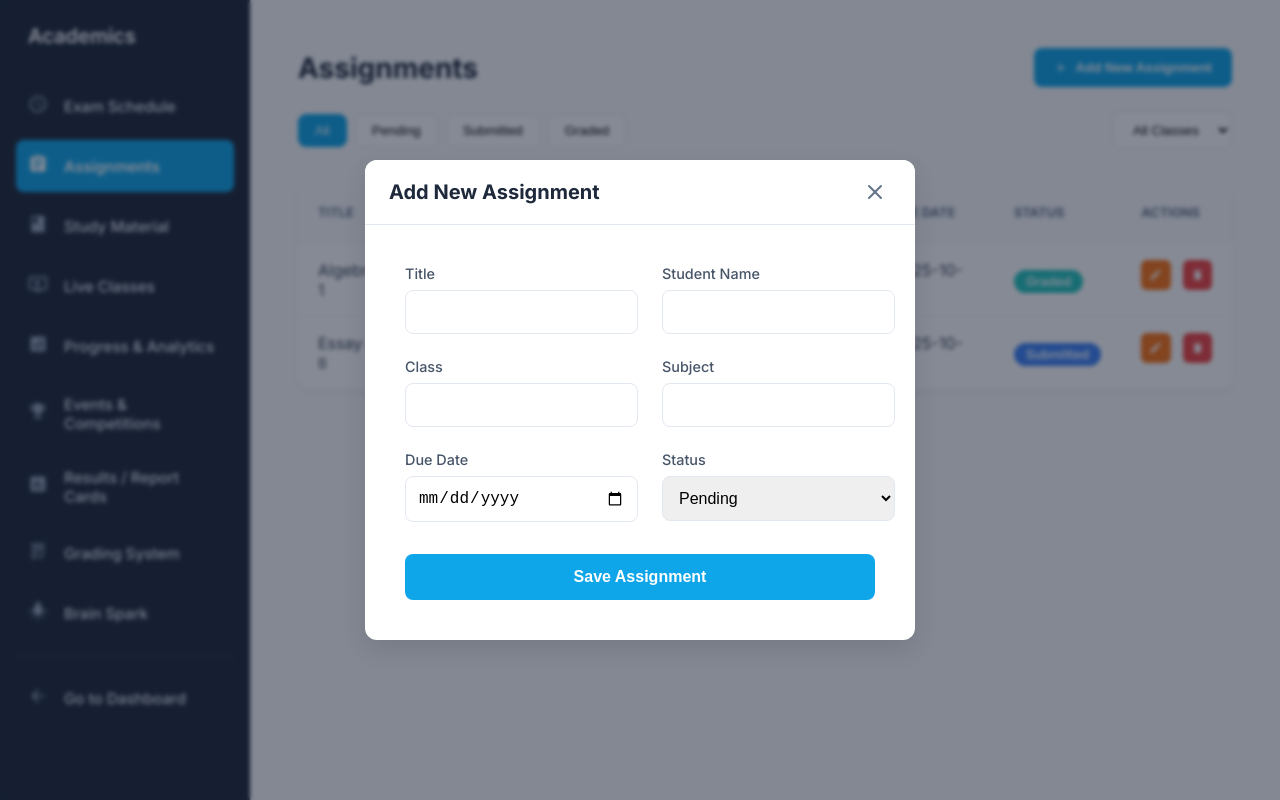
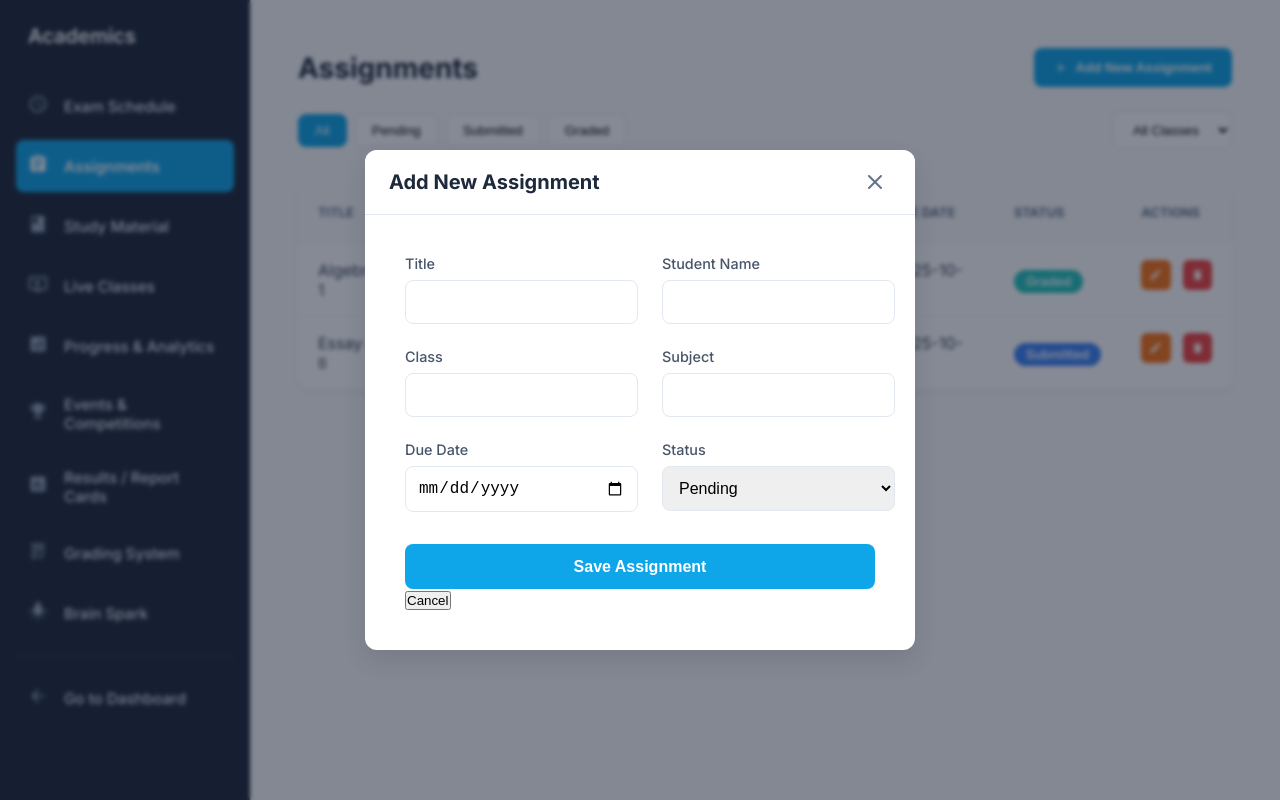
Before and after one commit to myedupanel/myedupanel, a Next.js app: page /admin/academics/assignments in a window 1280 px wide. Both pictures are taken after a click on the button "Add New Assignment". Built offline with nearby package versions, Linux system fonts and the light colour scheme.

Commit message:
Fix: Resolve errors in assignments and analytics pages

```diff
--- a/app/admin/academics/assignments/page.tsx
+++ b/app/admin/academics/assignments/page.tsx
@@ -138,7 +138,12 @@ const AssignmentsPage = () => {
       </div>
 
       <Modal isOpen={isModalOpen} onClose={handleCloseModal} title={assignmentToEdit ? "Edit Assignment" : "Add New Assignment"}>
-        <AddAssignmentForm onSave={handleSave} initialData={assignmentToEdit} />
+        {/* <-- YEH HAI FIX: Humne 'onClose' prop ko yahaan pass kar diya hai --> */}
+        <AddAssignmentForm
+          onSave={handleSave}
+          initialData={assignmentToEdit}
+          onClose={handleCloseModal}
+        />
       </Modal>
     </>
   );
--- a/components/admin/academics/AddAssignmentForm.tsx
+++ b/components/admin/academics/AddAssignmentForm.tsx
@@ -1,5 +1,5 @@
 "use client";
-import React, { useState } from 'react';
+import React, { useState, useEffect } from 'react'; // <-- FIX 1: useEffect ko import kiya
 import styles from './AddAssignmentForm.module.scss';
 
 // Form data ka type
@@ -15,17 +15,24 @@ export type AssignmentFormData = {
 // Component ke props ka type
 interface AddAssignmentFormProps {
   onSave: (data: AssignmentFormData) => void;
+  onClose: () => void; // <-- FIX 2: Modal band karne ke liye prop
+  initialData: AssignmentFormData | null; // <-- FIX 2: Edit data receive karne ke liye prop
 }
 
-const AddAssignmentForm = ({ onSave }: AddAssignmentFormProps) => {
-  const [formData, setFormData] = useState<AssignmentFormData>({
+// Default state define kiya taaki form reset kar sakein
+const DEFAULT_FORM_DATA: AssignmentFormData = {
   title: '',
   studentName: '',
   class: '',
   subject: '',
   dueDate: '',
   status: 'Pending',
-  });
+};
+
+const AddAssignmentForm = ({ onSave, onClose, initialData }: AddAssignmentFormProps) => {
+  const [formData, setFormData] = useState<AssignmentFormData>(
+    initialData || DEFAULT_FORM_DATA
+  );
 
   const getTodayString = () => {
     const today = new Date();
@@ -33,6 +40,19 @@ const AddAssignmentForm = ({ onSave }: AddAssignmentFormProps) => {
     const day = String(today.getDate()).padStart(2, '0');
     return `${today.getFullYear()}-${month}-${day}`;
   };
+
+  // <-- FIX 1: useEffect Hook Add kiya ===
+  // Yeh 'initialData' prop ko "sunega" (listen karega).
+  // Jab bhi 'initialData' badlega (jaise user edit button pe click karega),
+  // yeh form ke state ko naye data se update kar dega.
+  useEffect(() => {
+    if (initialData) {
+      setFormData(initialData);
+    } else {
+      // Agar 'initialData' null hai (yaani "Add New" pe click hua), toh form ko reset karein
+      setFormData(DEFAULT_FORM_DATA);
+    }
+  }, [initialData]); // Yeh effect tabhi chalega jab 'initialData' badlega
 
   const handleChange = (e: React.ChangeEvent<HTMLInputElement | HTMLSelectElement>) => {
     const { name, value } = e.target;
@@ -76,7 +96,17 @@ const AddAssignmentForm = ({ onSave }: AddAssignmentFormProps) => {
           </select>
         </div>
       </div>
-      <button type="submit" className={styles.submitButton}>Save Assignment</button>
+
+      {/* <-- FIX 3: Buttons ko wrapper mein daala aur Cancel button add kiya */}
+      <div className={styles.buttonContainer}>
+        <button type="submit" className={styles.submitButton}>
+          {/* Bonus: Button ka text change karein agar edit kar rahe hain */}
+          {initialData ? 'Update Assignment' : 'Save Assignment'}
+        </button>
+        <button type="button" className={styles.cancelButton} onClick={onClose}>
+          Cancel
+        </button>
+      </div>
     </form>
   );
 };
```
Lines whose indentation alone changed are shown as unchanged.
